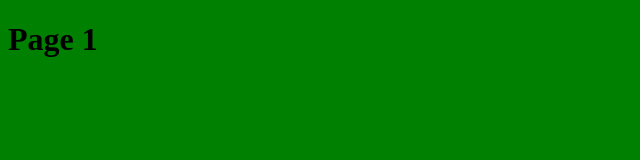
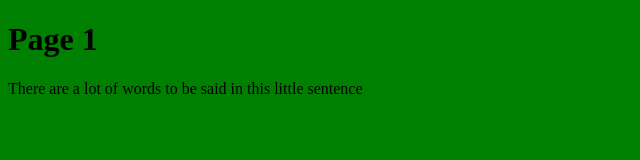
Before and after one commit to sandeeq/MyExcellentSandbox, a website: page page1.html in a window 1280 px wide. Shown: the whole page, without its empty margins (0-640 px from the left). Drawn offline with Linux system fonts and the light colour scheme.

Commit message:
added a paragraph

```diff
--- a/page1.html
+++ b/page1.html
@@ -9,5 +9,6 @@
   </head>
   <body>
     <h1>Page 1</h1>
+    <p>There are a lot of words to be said in this little sentence</p>
   </body>
 </html>
```
